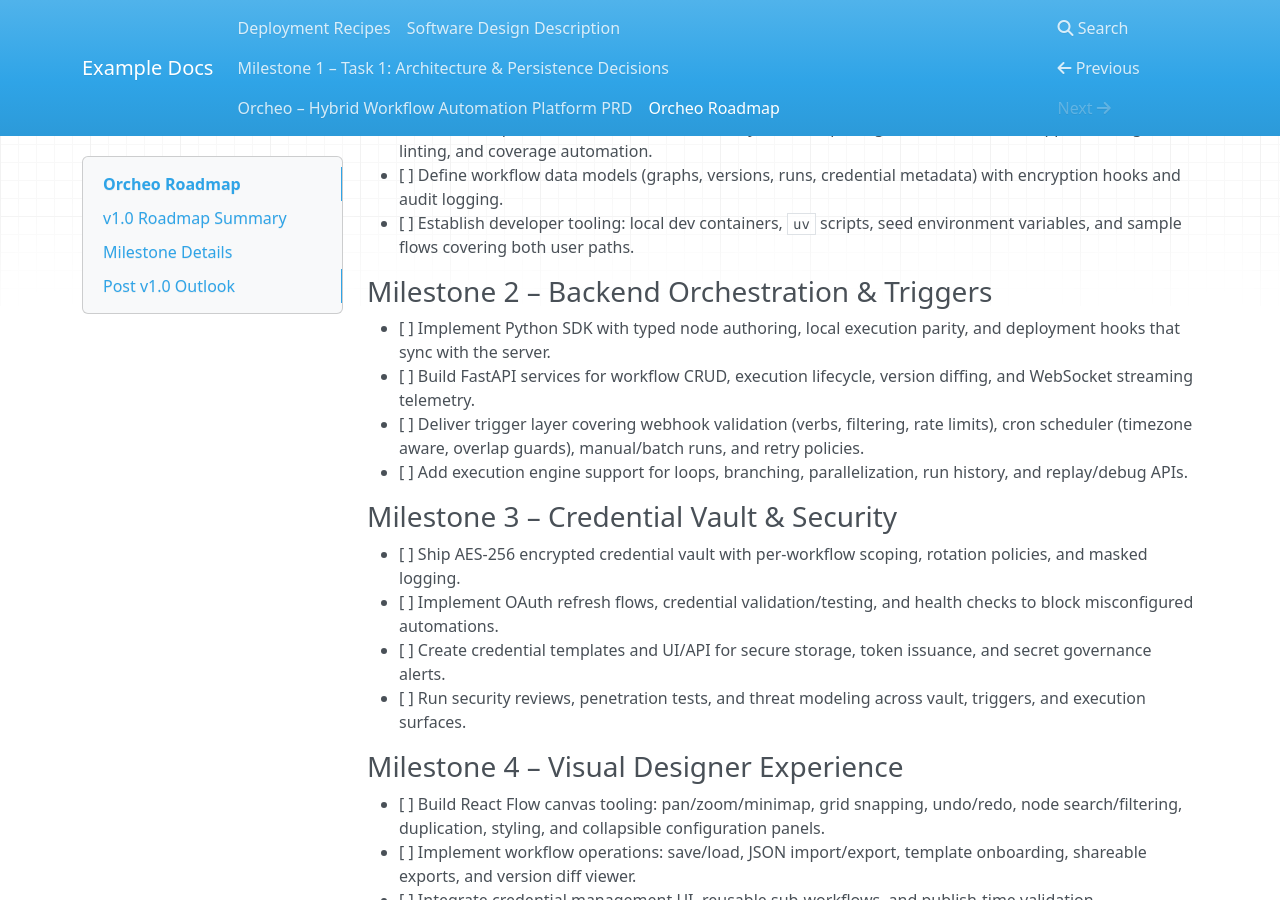
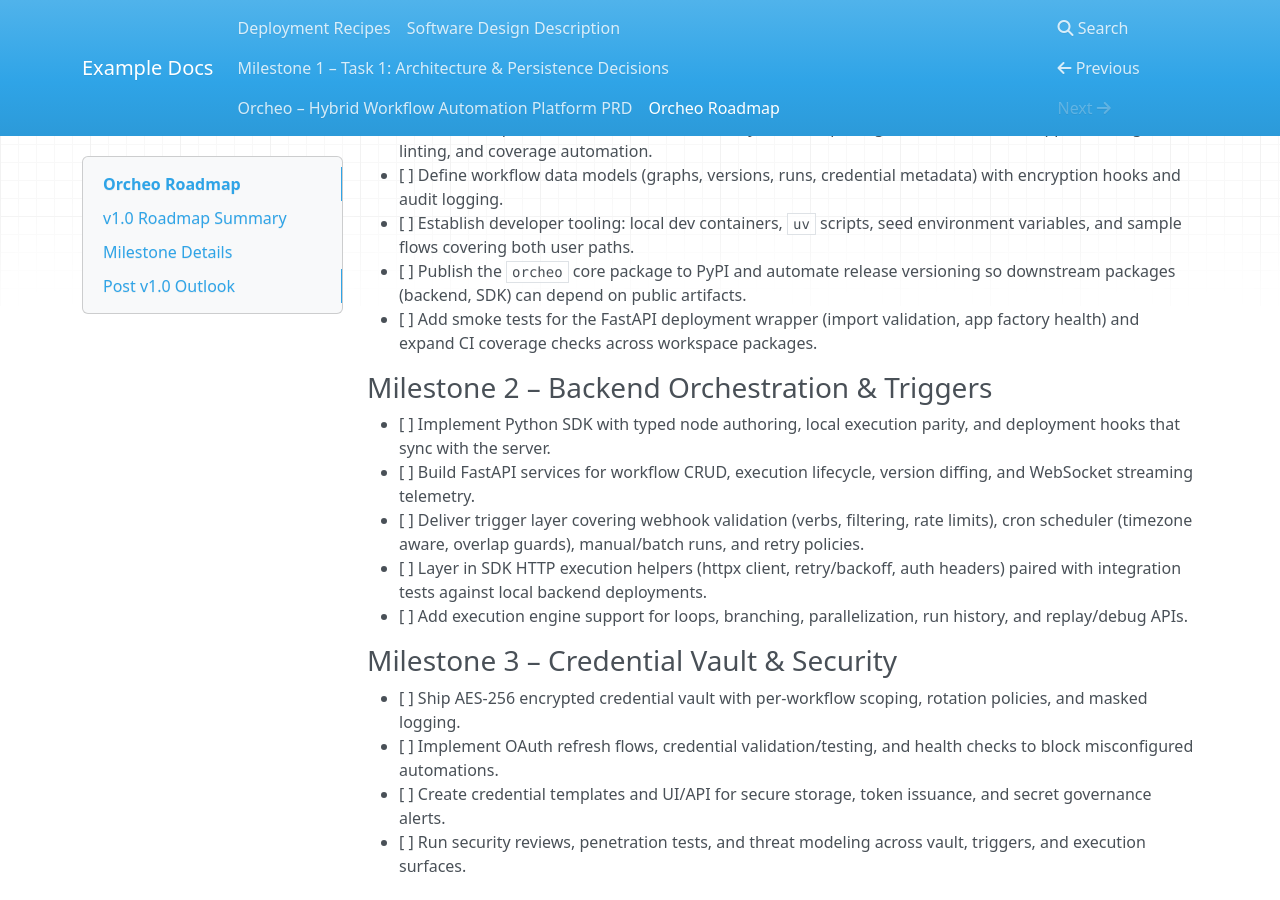
Before and after one commit to ShaojieJiang/orcheo, an MkDocs documentation site: the page built from docs/roadmap.md, in a window 1280 px wide and 900 px high, scrolled down 722 px. Built offline with MkDocs 1.6.1, drawn with Linux system fonts in a browser that asks for light colours; nearby versions of some CDN libraries.

Commit message:
Update roadmap with backend and SDK follow-ups

```diff
--- a/docs/roadmap.md
+++ b/docs/roadmap.md
@@ -19,11 +19,14 @@
 - [x] Scaffold repositories for FastAPI backend, Python SDK package, and React canvas app, including CI, linting, and coverage automation.
 - [ ] Define workflow data models (graphs, versions, runs, credential metadata) with encryption hooks and audit logging.
 - [ ] Establish developer tooling: local dev containers, `uv` scripts, seed environment variables, and sample flows covering both user paths.
+- [ ] Publish the `orcheo` core package to PyPI and automate release versioning so downstream packages (backend, SDK) can depend on public artifacts.
+- [ ] Add smoke tests for the FastAPI deployment wrapper (import validation, app factory health) and expand CI coverage checks across workspace packages.
 
 ### Milestone 2 – Backend Orchestration & Triggers
 - [ ] Implement Python SDK with typed node authoring, local execution parity, and deployment hooks that sync with the server.
 - [ ] Build FastAPI services for workflow CRUD, execution lifecycle, version diffing, and WebSocket streaming telemetry.
 - [ ] Deliver trigger layer covering webhook validation (verbs, filtering, rate limits), cron scheduler (timezone aware, overlap guards), manual/batch runs, and retry policies.
+- [ ] Layer in SDK HTTP execution helpers (httpx client, retry/backoff, auth headers) paired with integration tests against local backend deployments.
 - [ ] Add execution engine support for loops, branching, parallelization, run history, and replay/debug APIs.
 
 ### Milestone 3 – Credential Vault & Security
```
